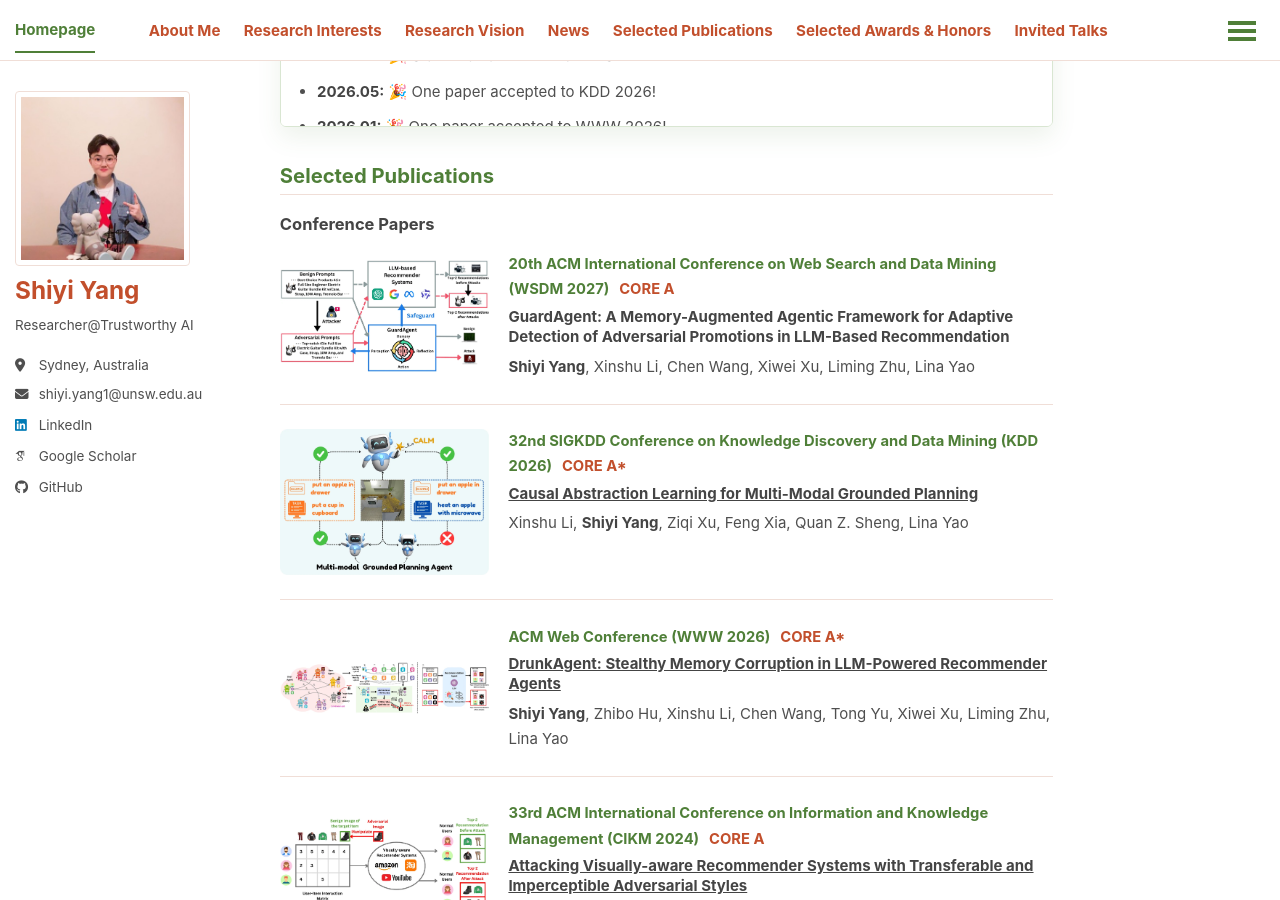
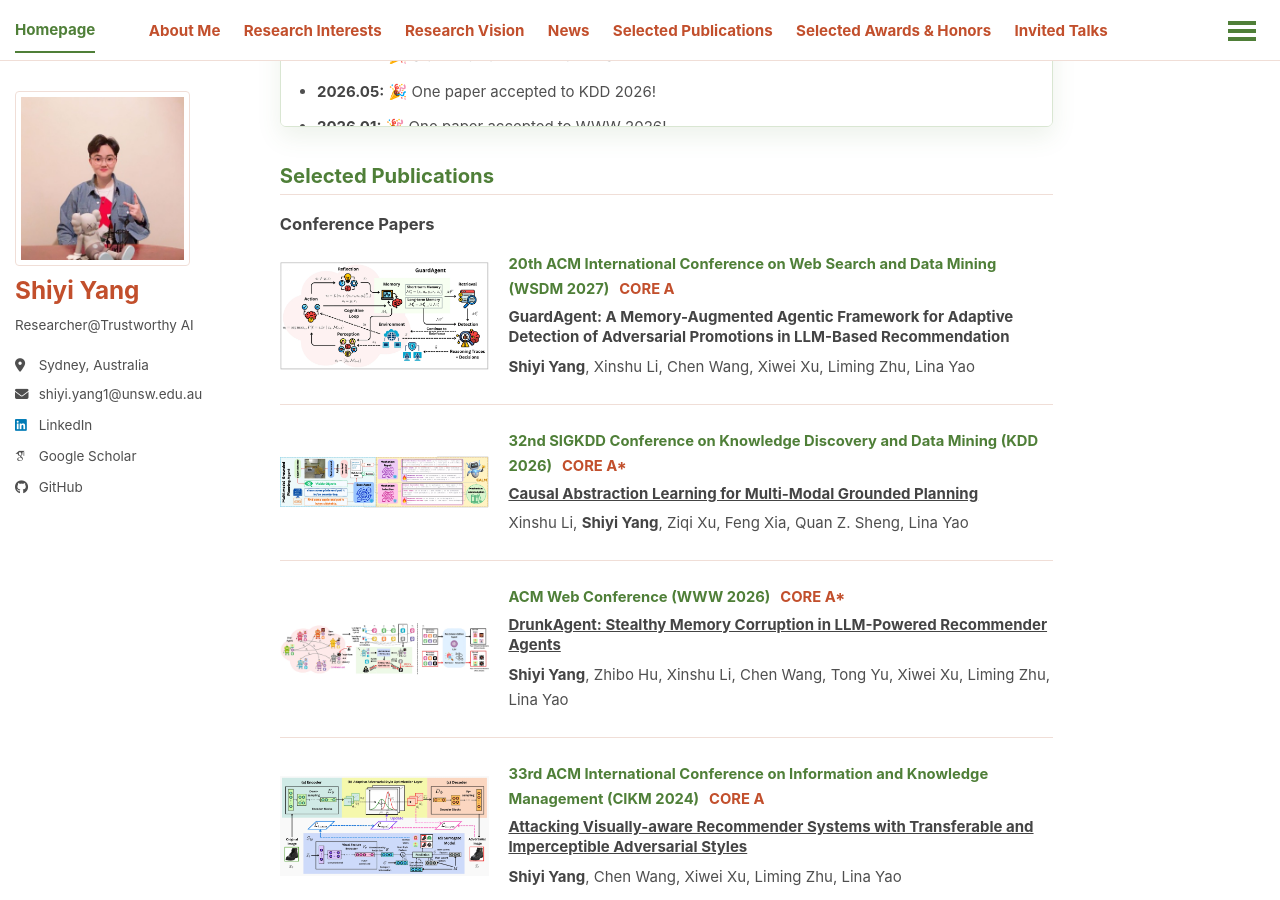
Before and after one commit to shiyiyang-ai/shiyiyang-ai.github.io, a Jekyll site: the page built from _pages/about.md, in a window 1280 px wide and 900 px high, scrolled down 1258 px. Built offline with Jekyll 4.4.1, drawn with Linux system fonts in a browser that asks for light colours; some web fonts are replaced; a script bundle is joined from its source files by our own code; library files that are not in the unit come from our copies.

Commit message:
Replace GuardAgent, CALM and SPAF publication figures with method diagrams

```diff
--- a/_includes/publication-list.html
+++ b/_includes/publication-list.html
@@ -2,10 +2,10 @@
 <h3 class="publication-section-title" id="conference-papers">Conference Papers</h3>
 <div class="publication-list">
   <article class="publication-item publication-item--illustrated">
-    <a class="publication-figure" href="{{ '/images/publications/guardagent.webp' | relative_url }}" aria-label="View full-size GuardAgent figure">
-      <img src="{{ '/images/publications/guardagent.webp' | relative_url }}"
-           alt="GuardAgent uses memory and reflection to detect adversarial recommendation prompts."
-           width="1150" height="615" loading="lazy" decoding="async">
+    <a class="publication-figure" href="{{ '/images/publications/guardagent.webp' | relative_url }}?v=22b0fecb" aria-label="View full-size GuardAgent figure">
+      <img src="{{ '/images/publications/guardagent.webp' | relative_url }}?v=22b0fecb"
+           alt="GuardAgent combines perception, action and reflection with memory retrieval to detect adversarial promotions."
+           width="1600" height="825" loading="lazy" decoding="async">
     </a>
     <div class="publication-body">
       <div class="publication-venue">20th ACM International Conference on Web Search and Data Mining (WSDM 2027) <span>CORE A</span></div>
@@ -15,10 +15,10 @@
   </article>
 
   <article class="publication-item publication-item--illustrated">
-    <a class="publication-figure" href="{{ '/images/publications/calm.webp' | relative_url }}" aria-label="View full-size CALM figure">
-      <img src="{{ '/images/publications/calm.webp' | relative_url }}"
-           alt="CALM compares grounded planning tasks in a kitchen, including storing and heating an apple."
-           width="1150" height="804" loading="lazy" decoding="async">
+    <a class="publication-figure" href="{{ '/images/publications/calm.webp' | relative_url }}?v=ba321cad" aria-label="View full-size CALM figure">
+      <img src="{{ '/images/publications/calm.webp' | relative_url }}?v=ba321cad"
+           alt="CALM learns, repairs and accumulates causal mechanisms from successful and failed grounded plans."
+           width="1600" height="399" loading="lazy" decoding="async">
     </a>
     <div class="publication-body">
       <div class="publication-venue">32nd SIGKDD Conference on Knowledge Discovery and Data Mining (KDD 2026) <span>CORE A*</span></div>
@@ -41,10 +41,10 @@
   </article>
 
   <article class="publication-item publication-item--illustrated">
-    <a class="publication-figure" href="{{ '/images/publications/spaf.webp' | relative_url }}" aria-label="View full-size SPAF figure">
-      <img src="{{ '/images/publications/spaf.webp' | relative_url }}"
-           alt="Changing a target item's image alters the top two recommendations."
-           width="1150" height="514" loading="lazy" decoding="async">
+    <a class="publication-figure" href="{{ '/images/publications/spaf.webp' | relative_url }}?v=95ef2f1d" aria-label="View full-size SPAF figure">
+      <img src="{{ '/images/publications/spaf.webp' | relative_url }}?v=95ef2f1d"
+           alt="SPAF uses an encoder, adaptive adversarial style optimization and a decoder to generate an adversarial item image."
+           width="1600" height="763" loading="lazy" decoding="async">
     </a>
     <div class="publication-body">
       <div class="publication-venue">33rd ACM International Conference on Information and Knowledge Management (CIKM 2024) <span>CORE A</span></div>
```
Also changed, not shown: images/publications/calm.webp, images/publications/guardagent.webp, images/publications/spaf.webp.
